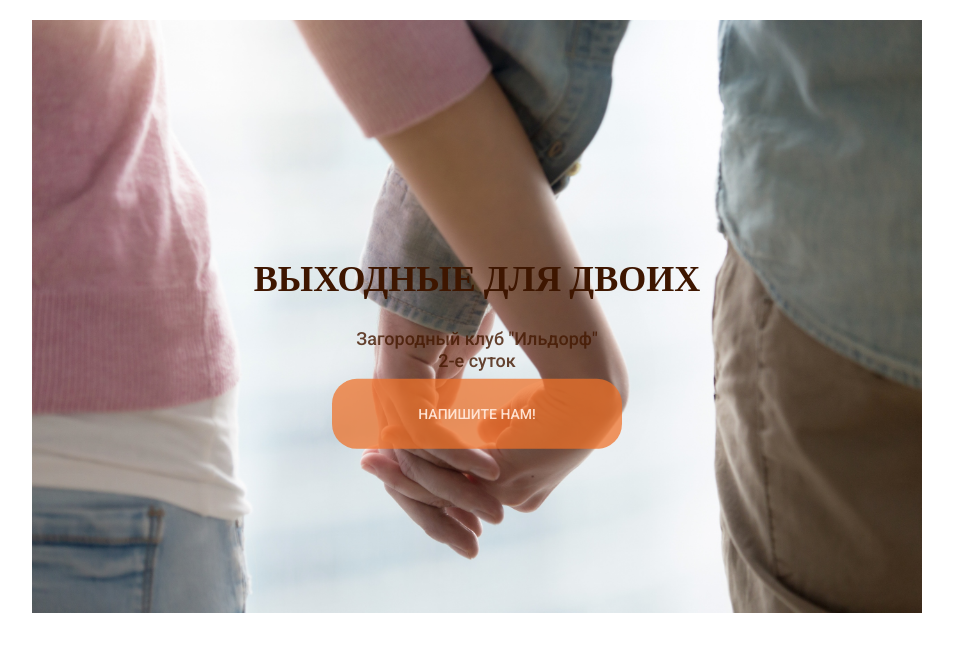
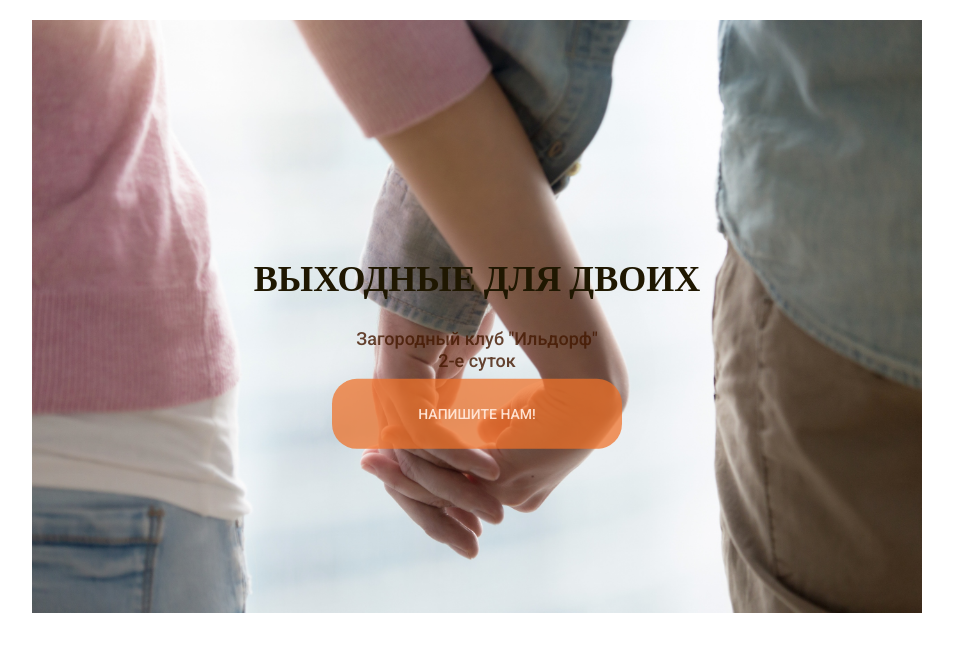
Before and after one commit to valerie-ctrl/family-life, a plain HTML site: page index.html in a window 1280 px wide. Shown: the part 115-775 px from the top of the page, without its empty margins (163-1116 px from the left). Drawn offline with nearby package versions, Linux system fonts and the light colour scheme; a web font is replaced by a local one.

Commit message:
Change color of weekend header

```diff
--- a/css/styles.css
+++ b/css/styles.css
@@ -99,7 +99,7 @@ body {
     font-size: 36px;
     font-family: Playfair Display;
     font-weight: 900;
-    color: #3E1600;
+    color: #1f1701;
     margin-bottom: 30px;
 }
 
```
